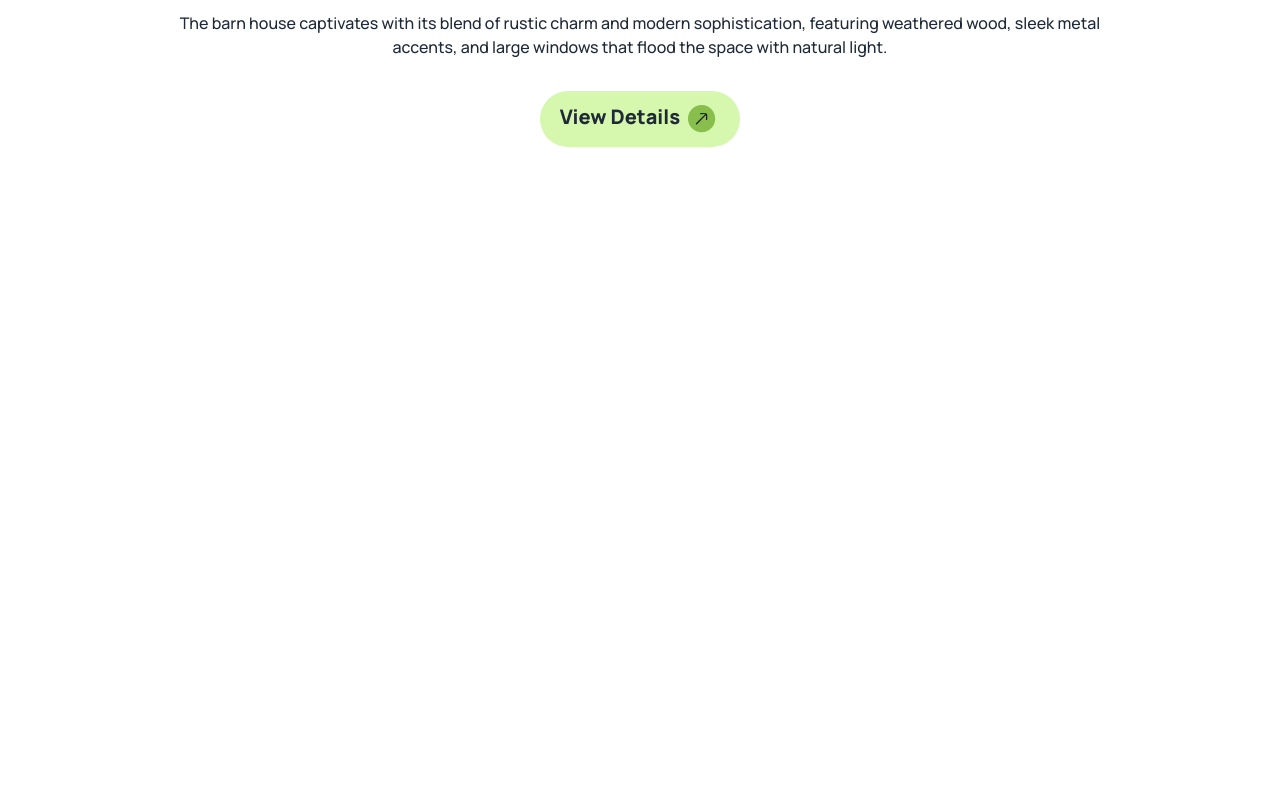
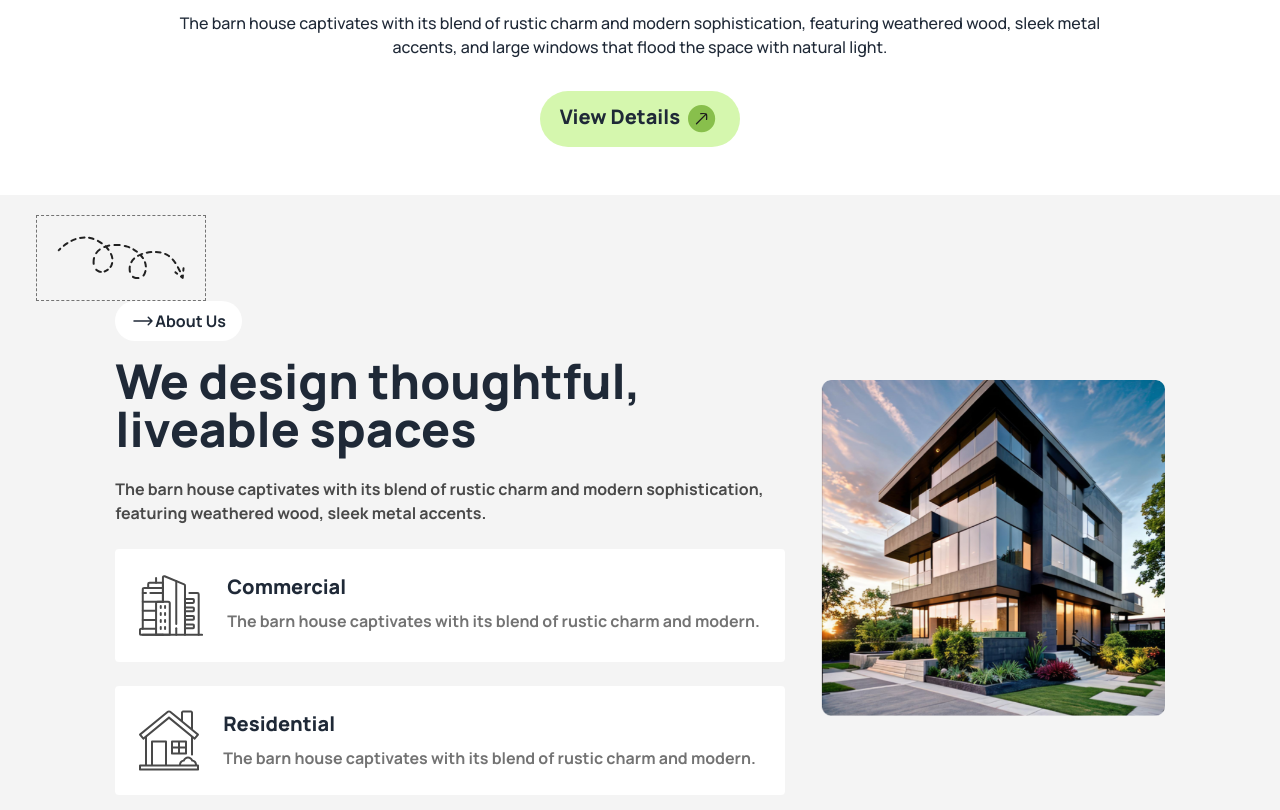
Before and after one commit to JannatulHappy/Rinterio, a plain HTML site: page index.html in a window 1280 px wide. Shown: the part 622-1432 px from the top of the page. Before the commit the page ends 800 px from the top, so only its background shows below. Drawn offline with nearby package versions, Linux system fonts and the light colour scheme.

Commit message:
about added

```diff
--- a/index.html
+++ b/index.html
@@ -45,8 +45,8 @@
       };
     </script>
   </head>
-  <body class="max-w-screen-xl mx-auto font-manrope">
-    <header class="max-w-[82%] mx-auto pt-12">
+  <body class="mx-auto font-manrope">
+    <header class="max-w-[82%] mx-auto py-12">
       <!-- Navbar -->
       <nav class="flex justify-between items-center">
         <div>
@@ -103,11 +103,13 @@
       <!-- banner start -->
       <div class="text-center pt-10">
         <img class="max-w-[50%] mx-auto" src="./assets/banner.png" alt="" />
-        <h1 class=" text-5xl lg:text-6xl font-extrabold py-6 leading-[74px]">A barn house of this design has a striking appearance</h1>
+        <h1 class="text-5xl lg:text-6xl font-extrabold py-6 leading-[74px]">
+          A barn house of this design has a striking appearance
+        </h1>
         <p class="pb-8 font-medium text-grayDark">
           The barn house captivates with its blend of rustic charm and modern
-          sophistication, featuring weathered wood, sleek metal <br> accents, and
-          large windows that flood the space with natural light.
+          sophistication, featuring weathered wood, sleek metal <br />
+          accents, and large windows that flood the space with natural light.
         </p>
         <button
           class="flex gap-2 text-black text-xl font-extrabold bg-secondary py-3 px-5 rounded-[32px] w-auto mx-auto"
@@ -117,7 +119,68 @@
         </button>
       </div>
     </header>
-    <main></main>
+    <main>
+      <section class="bg-[#F4F4F4] pt-5 pb-12">
+        <img
+          class="p-5 ml-9 border border-lightGray border-dashed"
+          src="./assets/Vector-14.svg"
+          alt=""
+        />
+        <div class="flex gap-9 max-w-[82%] mx-auto justify-center items-center">
+          <div>
+            <p
+              class="flex bg-[white] rounded-full w-[127px] px-4 py-2 font-bold text-base"
+            >
+              <svg
+                xmlns="http://www.w3.org/2000/svg"
+                fill="none"
+                viewBox="0 0 24 24"
+                stroke-width="1.5"
+                stroke="currentColor"
+                class="size-6"
+              >
+                <path
+                  stroke-linecap="round"
+                  stroke-linejoin="round"
+                  d="M17.25 8.25 21 12m0 0-3.75 3.75M21 12H3"
+                />
+              </svg>
+              <span>About Us</span>
+            </p>
+            <h1 class="text-5xl pt-4 pb-6 font-extrabold">
+              We design thoughtful, <br />
+              liveable spaces
+            </h1>
+            <p class="text-darkGray font-bold">
+              The barn house captivates with its blend of rustic charm and
+              modern sophistication, featuring weathered wood, sleek metal
+              accents.
+            </p>
+            <div class="mt-6 p-6 flex gap-6 bg-[white] rounded">
+              <img src="./assets/building-2.svg" alt="" />
+              <div>
+                <h6 class="text-xl font-extrabold pb-2">Commercial</h6>
+                <p class="text-lightGray font-bold">
+                  The barn house captivates with its blend of rustic charm and
+                  modern.
+                </p>
+              </div>
+            </div>
+            <div class="mt-6 p-6 flex gap-6 bg-[white] rounded">
+              <img src="./assets/building-1.svg" alt="" />
+              <div>
+                <h6 class="text-xl font-extrabold pb-2">Residential</h6>
+                <p class="text-lightGray font-bold">
+                  The barn house captivates with its blend of rustic charm and
+                  modern.
+                </p>
+              </div>
+            </div>
+          </div>
+          <div class="w-[50%]"><img src="./assets/rectangle.png" alt="" /></div>
+        </div>
+      </section>
+    </main>
     <footer></footer>
   </body>
 </html>
```
Also changed, not shown: assets/Vector-14.svg (added), assets/building-1.svg (added), assets/building-2.svg (added).
